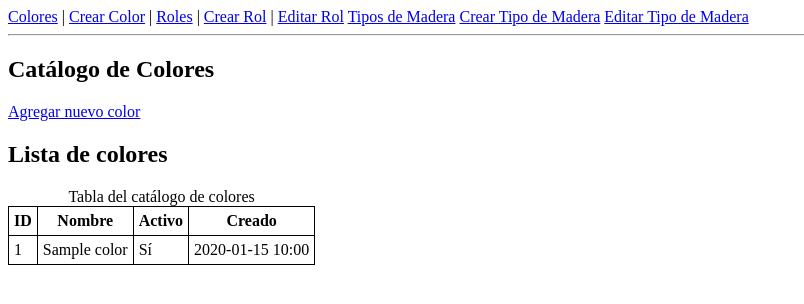
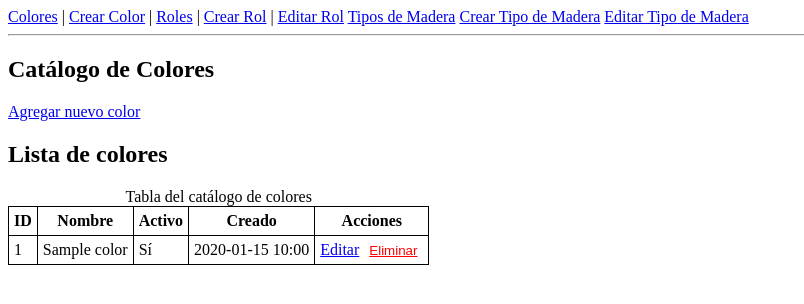
Before and after one commit to furniture-store-utl/backend-furniture-store, a Flask app: page /colors/ in a window 1280 px wide. Shown: the top 304 px of the page, without its empty margins (0-804 px from the left). Run offline with Flask 3, Linux system fonts and the light colour scheme; tables that the repository leaves empty hold one stand-in row (values such as "Sample post").

Commit message:
DCFS-40 Implementar funcionalidad eliminar soft delete

```diff
--- a/app/catalogs/colors/routes.py
+++ b/app/catalogs/colors/routes.py
@@ -82,3 +82,25 @@ def edit_color(id_color: int):
         form.name.data = color.name
 
     return render_template("colors/edit.html", form=form, color=color)
+
+
+@colors_bp.route("/<int:id_color>/delete", methods=["POST"])
+def delete_color(id_color: int):
+    """
+    Ejecuta la eliminación logica de un color.
+
+    POST: Marca el color como inactivo y redirige
+
+    Returns:
+        Redirect: Redirige a la lista de colors con mensaje flash
+
+    Raises:
+        NotFoundError: Si no se encuentra un color con el ID
+    """
+    try:
+        ColorService.delete(id_color)
+        flash("Color eliminado exitosamente", "success")
+    except NotFoundError as e:
+        flash(e.message, "error")
+
+    return redirect(url_for("colors.list_colors"))
--- a/app/catalogs/colors/services.py
+++ b/app/catalogs/colors/services.py
@@ -1,6 +1,7 @@
 """
 Servicios de lógica de negocio para colores.
 """
+
 from sqlalchemy import func
 from sqlalchemy.exc import IntegrityError
 
@@ -104,8 +105,12 @@ class ColorService:
 
         name = name.strip()
 
-        existing = db.session.query(Color.id_color).filter(func.lower(Color.name) == name.lower(),
-                                                           Color.id_color != id_color).first() is not None
+        existing = (
+                db.session.query(Color.id_color)
+                .filter(func.lower(Color.name) == name.lower(), Color.id_color != id_color)
+                .first()
+                is not None
+        )
 
         if existing:
             raise ConflictError(f"Ya existe otro color con el nombre '{name}'")
@@ -119,3 +124,21 @@ class ColorService:
             raise ConflictError(f"Ya existe otro color con el nombre '{name}'")
 
         return color.to_dict()
+
+    @staticmethod
+    def delete(id_color: int) -> None:
+        """
+        Elimina un color con el ID.
+        Args:
+            id_color: Identificador del color a eliminar
+
+        Raises:
+            NotFoundError: Si no se encuentra un color con el ID
+
+        """
+        color = ColorService.get_by_id(id_color)
+
+        color.active = False
+        color.deleted_at = func.current_timestamp()
+
+        db.session.commit()
--- a/app/templates/colors/list.html
+++ b/app/templates/colors/list.html
@@ -28,6 +28,7 @@
                 <th scope="col">Nombre</th>
                 <th scope="col">Activo</th>
                 <th scope="col">Creado</th>
+                <th scope="col">Acciones</th>
             </tr>
             </thead>
             <tbody>
@@ -37,6 +38,21 @@
                     <td>{{ color.name }}</td>
                     <td>{{ "Sí" if color.active else "No" }}</td>
                     <td>{{ color.created_at.strftime('%Y-%m-%d %H:%M') if color.created_at else 'N/A' }}</td>
+                    <td>
+                        <a href="{{ url_for('colors.edit_color', id_color=color.id_color) }}">Editar</a>
+                        <form method="POST"
+                              action="{{ url_for('colors.delete_color', id_color=color.id_color) }}"
+                              style="display:inline;"
+                              onsubmit="return confirm('¿Estás seguro de que deseas eliminar este rol?');">
+
+                            <input type="hidden" name="csrf_token" value="{{ csrf_token() }}"/>
+
+                            <button type="submit"
+                                    style="color: red; background: none; border: none; cursor: pointer; text-decoration: underline;">
+                                Eliminar
+                            </button>
+                        </form>
+                    </td>
                 </tr>
             {% endfor %}
             </tbody>
```
Lines whose indentation alone changed are shown as unchanged.
